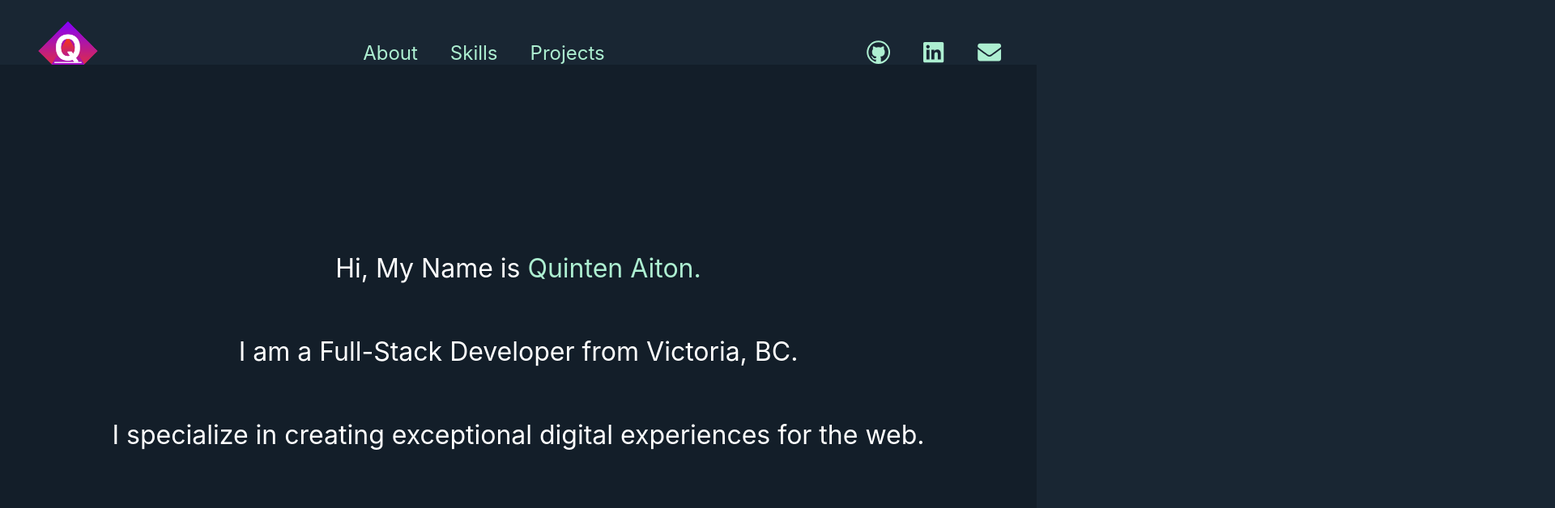
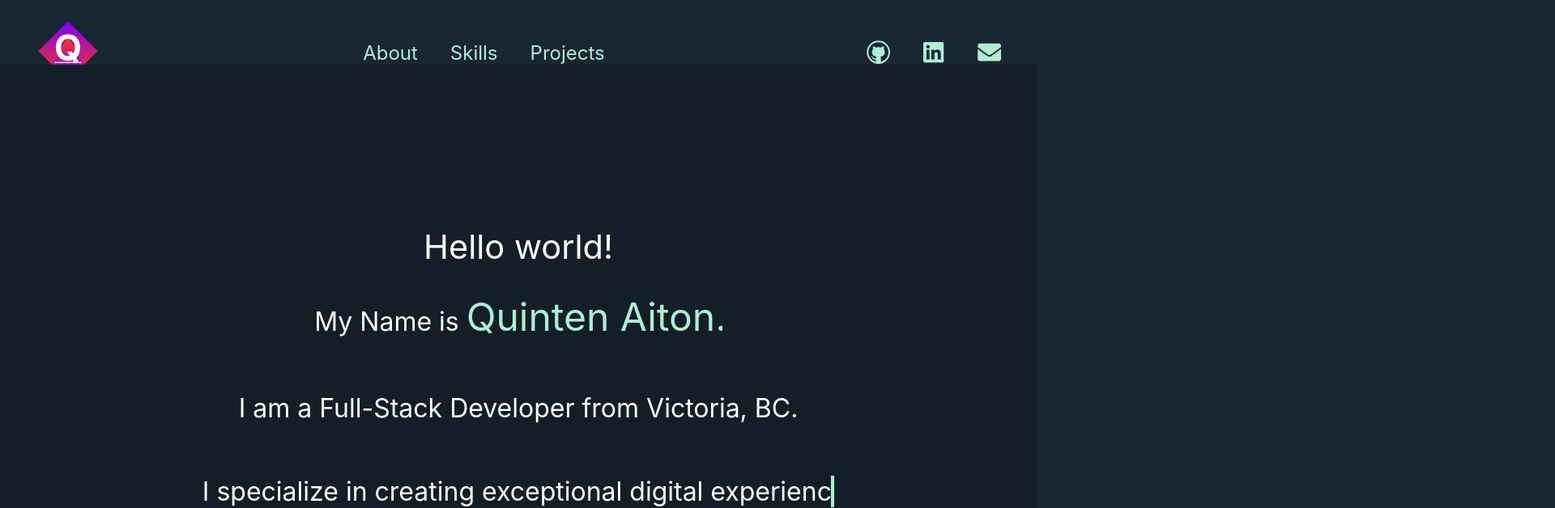
Before and after one commit to QuinAiton/PersonalPortfolio, a Next.js app: page / in a window 1280 px wide. Shown: the top 628 px of the page at 81% size, 1920 px wide, since content can reach past the window. Built offline with nearby package versions, Linux system fonts and the light colour scheme.

Commit message:
Adds Typing Effect to new Para in Header

```diff
--- a/components/Header.js
+++ b/components/Header.js
@@ -6,8 +6,9 @@ const Header = () => {
   return (
     <div className={Styles.container}>
       <div className={Styles.typing}>
+        <p>Hello world!</p>
         <p>
-          Hi, My Name is <span>Quinten Aiton.</span>
+          My Name is <span>Quinten Aiton.</span>
         </p>
         <p>I am a Full-Stack Developer from Victoria, BC.</p>
         <p>
--- a/styles/Header.module.scss
+++ b/styles/Header.module.scss
@@ -24,6 +24,7 @@ $dark: #131e29;
   font-size: 2em;
   span {
     color: $primary;
+    font-size: 1.5em;
   }
   span:hover {
     transition: all 600ms cubic-bezier(0, 0.94, 0.8, 1);
@@ -38,30 +39,42 @@ $dark: #131e29;
   }
 
   p:nth-child(1) {
-    width: 50%;
+    width: 30%;
+    margin: 0;
+    font-size: 1.3em;
     -webkit-animation: type 1s steps(40, end);
     animation: type 1s steps(40, end);
     -webkit-animation-fill-mode: forwards;
     animation-fill-mode: forwards;
   }
-
   p:nth-child(2) {
-    width: 75%;
+    width: 50%;
     opacity: 0;
     -webkit-animation: type 1.5s steps(40, end);
     animation: type 1.5s steps(40, end);
-    -webkit-animation-delay: 2s;
-    animation-delay: 1.5s;
+    -webkit-animation-delay: 1s;
+    animation-delay: 1s;
     -webkit-animation-fill-mode: forwards;
     animation-fill-mode: forwards;
   }
 
   p:nth-child(3) {
+    width: 80%;
     opacity: 0;
-    -webkit-animation: type 1.5s steps(40, end);
-    animation: type 1.5s steps(40, end);
-    -webkit-animation-delay: 3s;
-    animation-delay: 3.5s;
+    -webkit-animation: type 2s steps(40, end);
+    animation: type 2s steps(40, end);
+    -webkit-animation-delay: 2.5s;
+    animation-delay: 2.5s;
+    -webkit-animation-fill-mode: forwards;
+    animation-fill-mode: forwards;
+  }
+
+  p:nth-child(4) {
+    opacity: 0;
+    -webkit-animation: type 2s steps(40, end);
+    animation: type 2s steps(40, end);
+    -webkit-animation-delay: 4.5s;
+    animation-delay: 4.5s;
     -webkit-animation-fill-mode: forwards;
     animation-fill-mode: forwards;
   }
```
